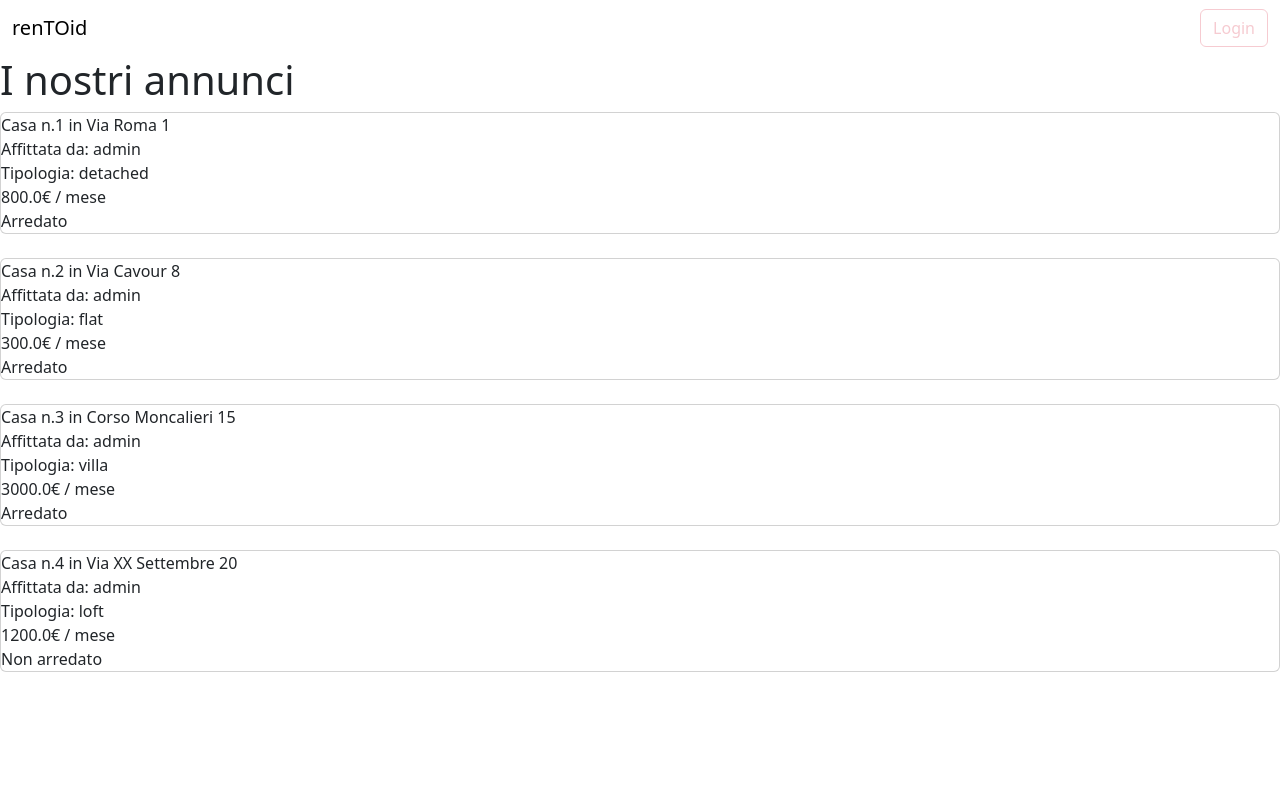
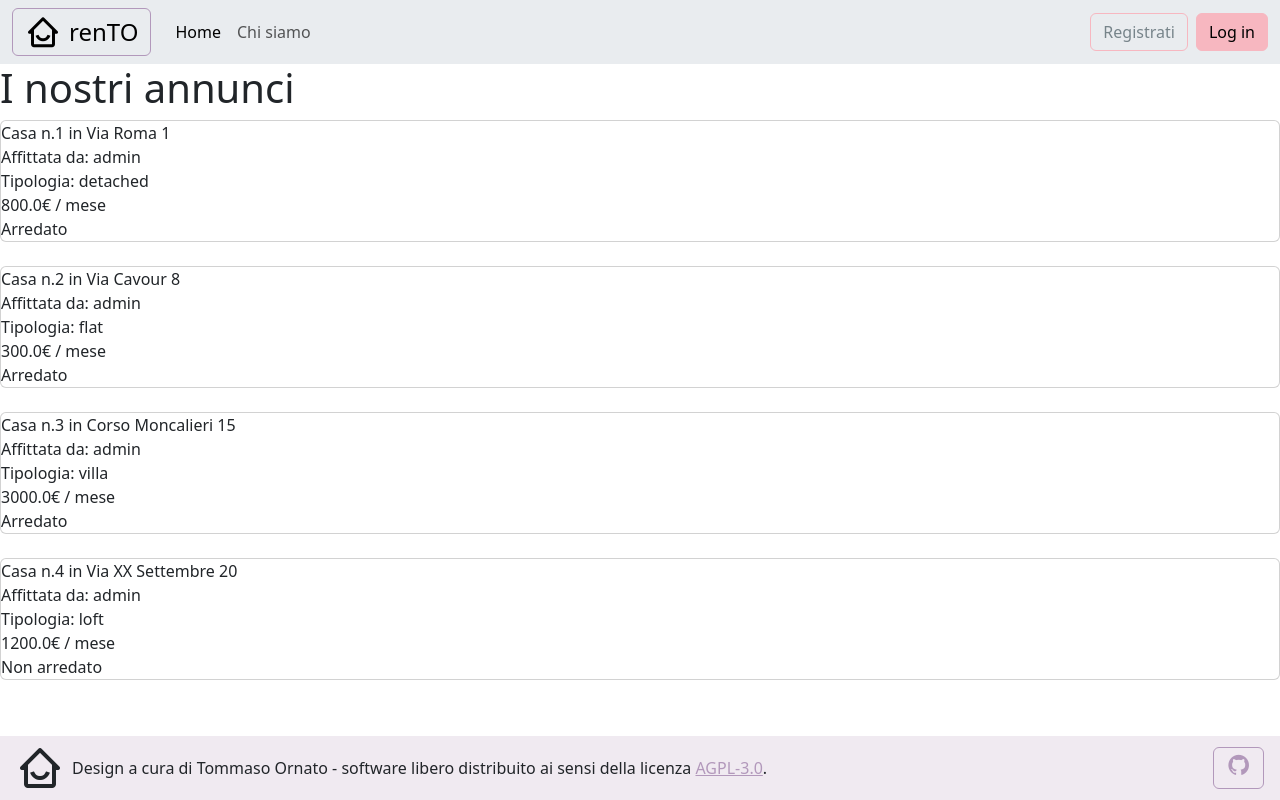
Before and after one commit to ornato-t/IAW-exam-1, a Flask app: page / in a window 1280 px wide. Run offline with Flask 3, Linux system fonts and the light colour scheme; data comes from the database, SQL or seed files in the repository; some libraries are stand-ins or nearby versions.

Commit message:
Styled navbar and footer

```diff
--- a/assets/style.scss
+++ b/assets/style.scss
@@ -1,12 +1,12 @@
 // Defining custom variables for our theme
-$primary: #d1c1d7;
-$secondary: #f6cbd1;
+$primary: #b298bb;
+$secondary: #f7b7c0;
 $success: #00A96E;
 $danger: #FF5861;
 $warning: #FFBE00;
 $info: #00B5FF;
 $light: #F9FAFB;
-$dark: #a0a5ab;
+$dark: #77848a;
 
 // Importing Bootstrap
 @import './bootstrap/bootstrap.scss';
--- a/static/custom.css
+++ b/static/custom.css
@@ -0,0 +1,26 @@
+body {
+    display: flex;
+    flex-direction: column;
+    min-height: 100vh;
+}
+
+main {
+    flex: 1;
+}
+
+.navbar-brand {
+    display: flex;
+    place-items: center;
+    gap: 0.5rem;
+}
+
+.footer {
+    display: flex;
+    flex-direction: row;
+    padding: 0.5rem 1rem 0.5rem 1rem;
+    align-items: center;
+}
+
+.footer-buttons{
+    margin-left: auto;
+}
--- a/templates/base.html
+++ b/templates/base.html
@@ -6,10 +6,11 @@
     <title>{% block title %}{% endblock %}</title>
     <link rel="stylesheet" href="{{ url_for('static', filename='style.css') }}" />
     <link rel="stylesheet" href="{{ url_for('static', filename='custom.css') }}" />
+    <link href="https://unpkg.com/boxicons@2.1.4/css/boxicons.min.css" rel="stylesheet" />
   </head>
 
   <body>
-    <nav class="navbar navbar-expand-lg">
+    <nav class="navbar navbar-expand-lg bg-body-secondary">
       <div class="container-fluid">
         <button
           class="navbar-toggler"
@@ -22,17 +23,41 @@
         >
           <span class="navbar-toggler-icon"></span>
         </button>
-        <a class="navbar-brand" href="#">renTOid</a>
+        <a class="navbar-brand fs-4 btn btn-outline-primary" href="#">
+          <i class="bx bx-home-smile bx-md"></i>
+          renTO
+        </a>
         <div class="collapse navbar-collapse" id="navbarTogglerDemo03">
-          <ul class="navbar-nav me-auto mb-2 mb-lg-0"></ul>
-          <form class="d-flex" role="search">
-            <!-- TODO: If logged in replace this with link to personal page  -->
-            <a class="btn btn-outline-secondary" href="#">Login</a>
-          </form>
+          <ul class="navbar-nav me-auto mb-2 mb-lg-0">
+            <li class="nav-item">
+              <a class="nav-link active" aria-current="page" href="#">Home</a>
+            </li>
+            <li class="nav-item">
+              <a class="nav-link" aria-current="page" href="#">Chi siamo</a>
+            </li>
+          </ul>
+          <aside class="d-flex gap-2 fs-5">
+              <!-- TODO: If logged in replace this with link to personal page  -->
+              <a class="btn btn-outline-secondary text-dark" href="#">Registrati</a>
+              <a class="btn btn-secondary" href="#">Log in</a>
+          </aside>
         </div>
       </div>
     </nav>
 
     {% block content %}{% endblock %}
+
+    <footer class="footer bg-primary-subtle">
+      <i class="bx bx-home-smile bx-lg"></i>
+      <span class="ms-2">
+        Design a cura di Tommaso Ornato - software libero distribuito ai sensi della licenza
+        <a class="link-primary" href="https://www.gnu.org/licenses/agpl-3.0.html">AGPL-3.0</a>.
+      </span>
+      <span class="footer-buttons">
+        <a href="https://github.com/ornato-t/IAW-exam-1" class="btn btn-outline-primary">
+          <i class="bx bxl-github bx-sm"></i>
+        </a>
+      </span>
+    </footer>
   </body>
 </html>
```
Also changed, not shown: static/style.css.
